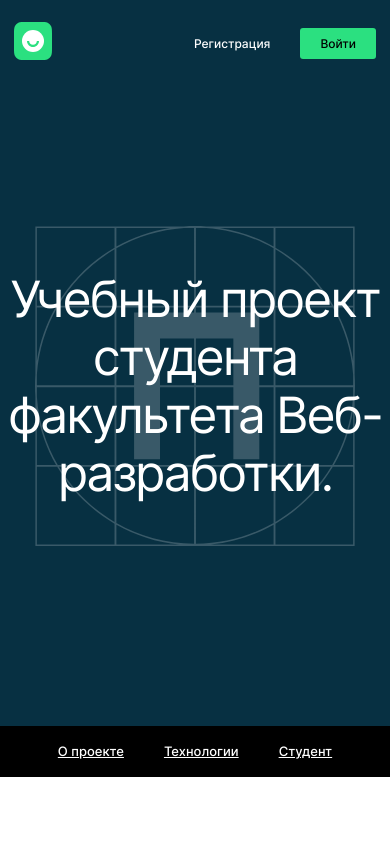
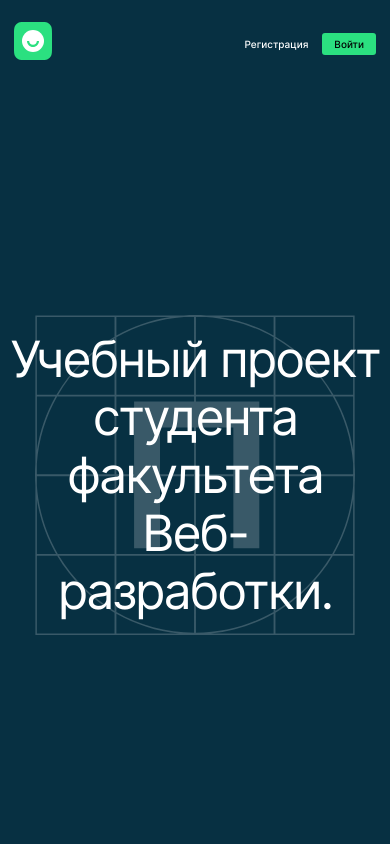
Before and after one commit to h1ze/movies-explorer-frontend, a React (Create React App) app: page / in a window 390 px wide. Shown: the top 844 px of the page. Built offline with nearby package versions, Linux system fonts and the light colour scheme.

Commit message:
feat: реализовать адаптивность Header

```diff
--- a/src/components/Header/Header.css
+++ b/src/components/Header/Header.css
@@ -12,21 +12,6 @@
   min-width: 320px;
   max-width: 1280px;
   margin: 0 auto;
-}
-
-@media screen and (max-width: 984px) {
-  .header__wrapper {
-    padding: 18px 30px;
-  }
-}
-
-@media screen and (max-width: 568px) {
-  .header__wrapper {
-    padding: 18px 14px;
-  }
-  .header__links {
-    gap: 14px;
-  }
 }
 
 .header__menu {
@@ -58,59 +43,10 @@
   border-radius: 3px;
 }
 
-/* .header__movies-links {
-  display: flex;
-  list-style: none;
-  gap: 16px;
-  padding-left: 44px;
-}
-
-.header__movies-link {
-  font-family: 'Inter';
-  font-weight: 500;
-  font-style: normal;
-  font-size: 13px;
-  line-height: 18px;
-  color: #000;
-  text-decoration: none;
-}
-
-.header__movies-link_weight_light {
-  font-weight: 400;
-}
-
-.header__profile-link {
-  display: flex;
-  align-items: center;
-  text-decoration: none;
-  color: #000;
-}
-
-.header__profile-icon {
-  width: 26px;
-  height: 30px;
-  margin-left: 14px;
-  background: url('../../images/profile-icon.svg') no-repeat #f9f9f9 center/14px
-    12px;
-  border-radius: 4px;
-} */
-
-/* .header__links-container {
-  display: flex;
-  justify-content: space-between;
-  width: 100%;
-} */
-
-/* .header__burger-btn {
-  display: none;
-  width: 44px;
-  height: 44px;
-  background: url('../../images/burger-btn-icon.svg') center;
-  border: none;
-  cursor: pointer;
-} */
-
 @media screen and (max-width: 984px) {
+  .header__wrapper {
+    padding: 18px 30px;
+  }
   .header__burger-btn {
     display: block;
   }
@@ -118,3 +54,18 @@
     display: none;
   }
 }
+
+@media screen and (max-width: 568px) {
+  .header__wrapper {
+    padding: 18px 14px;
+  }
+  .header__links {
+    gap: 14px;
+  }
+  .header__link {
+    font-size: 10px;
+  }
+  .header__link_type_button {
+    padding: 5px 12px;
+  }
+}
--- a/src/components/Promo/Promo.css
+++ b/src/components/Promo/Promo.css
@@ -12,7 +12,27 @@
   margin: 0 auto;
 }
 
+@media screen and (max-width: 984px) {
+  .promo__wrapper {
+    padding: 224px 19px 240px;
+  }
+}
+
+@media screen and (max-width: 568px) {
+  .promo__wrapper {
+    padding: 142px 10px 180px;
+  }
+  .promo__title {
+    max-width: 300px;
+    font-size: 31px;
+    line-height: 39px;
+    /* or 126% */
+  }
+}
+
 .promo__title {
+  margin: 0;
+  max-width: 730px;
   font-family: 'Inter';
   font-style: normal;
   font-weight: 400;
@@ -23,8 +43,6 @@
   text-align: center;
   letter-spacing: -0.04em;
   color: #ffffff;
-  max-width: 730px;
-  margin: 0;
 }
 
 .promo__background {
```
